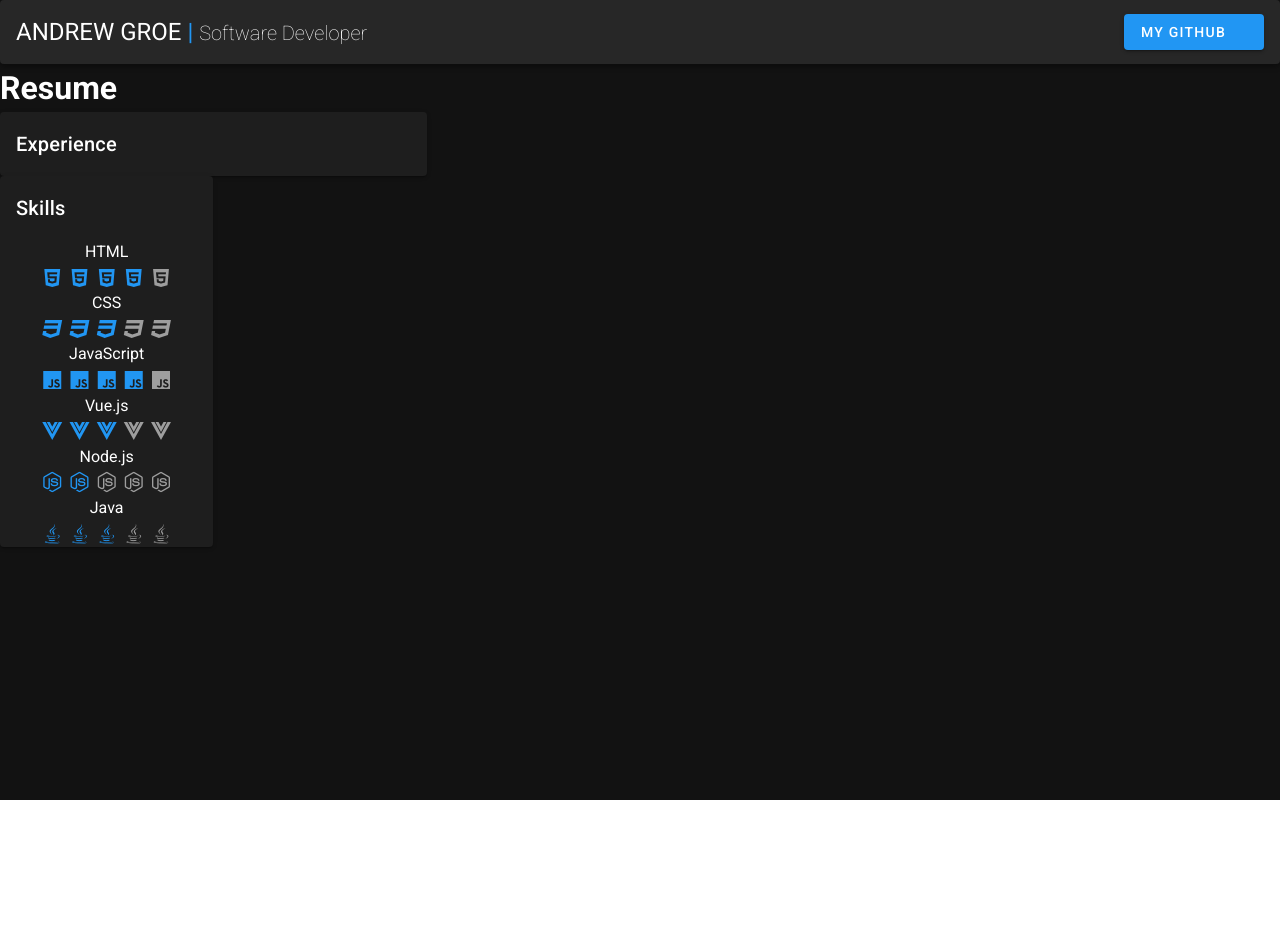
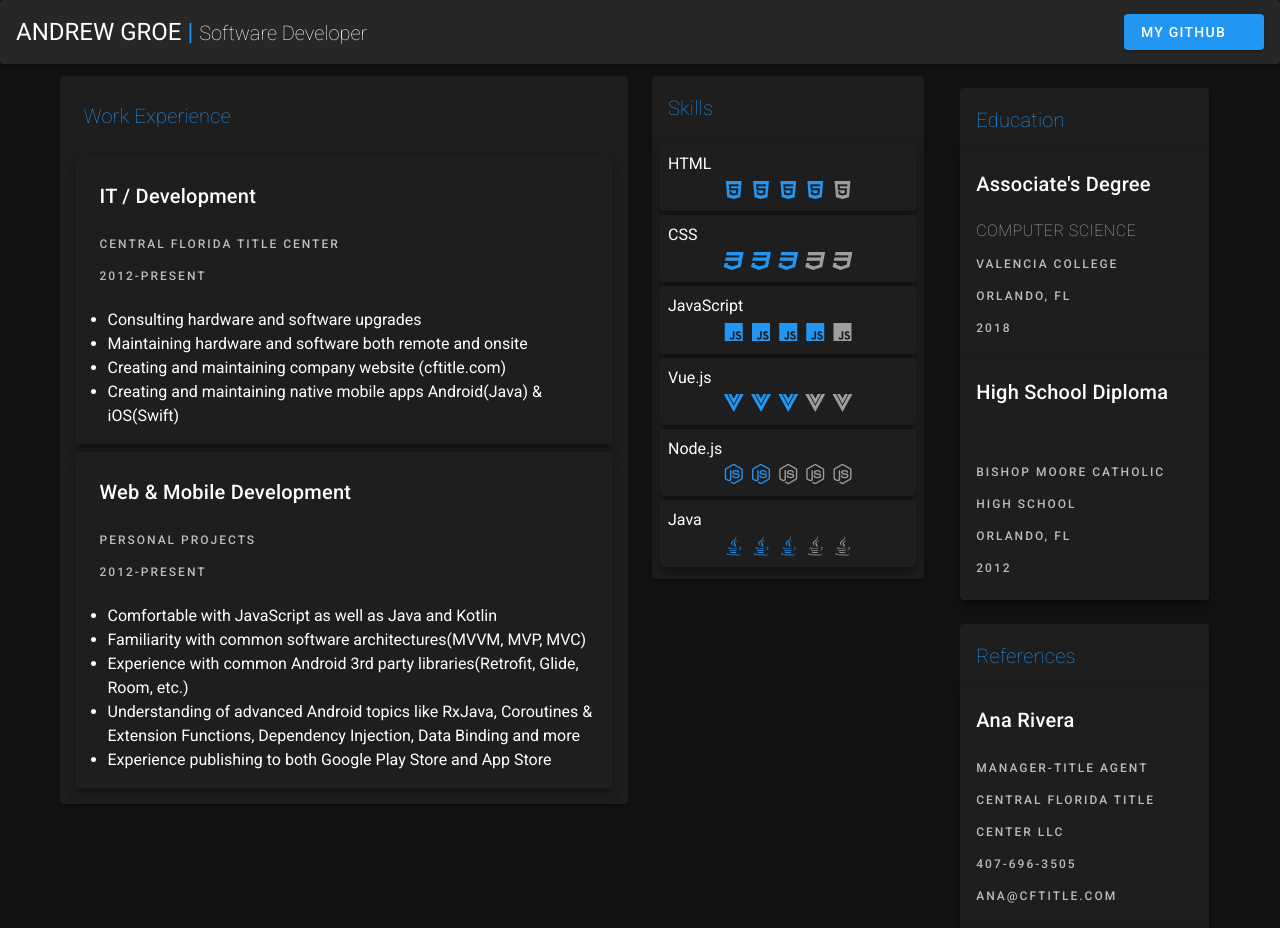
Before and after one commit to AndrewGroe/resume-site, a Vue app: page / in a window 1280 px wide. Shown: the top 928 px of the page. Before the commit the page ends 800 px from the top, so only its background shows below. Built offline with nearby package versions, Linux system fonts and the light colour scheme.

Commit message:
added vuetify 2.0 grid system

```diff
--- /dev/null
+++ b/src/components/Education.vue
@@ -0,0 +1,59 @@
+<template>
+  <div>
+
+    <v-card>
+      <v-card-title class="subtitle primary--text font-weight-thin">Education</v-card-title>
+      <v-card
+        v-for="school in schools"
+        :key="school.id"
+        elevation="8"
+      >
+        <v-card-title>{{ school.diploma }}</v-card-title>
+
+        <v-card-text class="overline">
+          <span
+            class="font-weight-thin body-1"
+            v-if="school.focus"
+          >
+            {{school.focus}}
+          </span>
+          <br>
+          {{school.name}}
+          <br>
+          {{school.location}}
+          <br>
+          {{school.date}}
+        </v-card-text>
+
+      </v-card>
+    </v-card>
+  </div>
+</template>
+
+<script>
+export default {
+  data: () => ({
+    schools: [
+      {
+        name: "Valencia College",
+        location: "Orlando, FL",
+        date: "2018",
+        diploma: "Associate's Degree",
+        focus: "Computer Science",
+        detail: "Completed various software engineering courses including C, Java and Android"
+      },
+      {
+        name: "Bishop Moore Catholic High School",
+        location: "Orlando, FL",
+        date: "2012",
+        diploma: "High School Diploma",
+        focus: null,
+        detail: "Recognized in the Florida Catholic newspaper for initiative and development skill after creating Android app for school without guidance"
+      }
+    ]
+  })
+}
+</script>
+
+<style lang="scss" scoped>
+</style>
--- a/src/components/Experience.vue
+++ b/src/components/Experience.vue
@@ -1,47 +1,69 @@
 <template>
   <div>
-    <v-flex xs12 md4>
-      <v-card>
-        <v-card-title>Experience</v-card-title>
-        <v-list-item v-for="job in jobs" :key="job.id"></v-list-item>
+
+    <v-card class="pa-2">
+
+      <v-card-title class="subtitle primary--text font-weight-thin">Work Experience</v-card-title>
+      <v-card
+        v-for="job in jobs"
+        :key="job.id"
+        class="pa-2 ma-2 pb-4"
+        elevation="8"
+      >
+        <v-card-title>{{job.position}}</v-card-title>
+        <v-card-text class="overline">
+
+          {{job.company}}
+          <br>
+          {{job.dates}}
+        </v-card-text>
+
+        <ul>
+          <li
+            v-for="responsibility in job.responsibilities"
+            :key="responsibility.key"
+          >
+            {{responsibility}}
+          </li>
+        </ul>
+
       </v-card>
-    </v-flex>
+
+    </v-card>
+
   </div>
 </template>
 
 <script>
 export default {
   data: () => ({
-    skills: [
+    jobs: [
       {
-        name: "HTML",
-        proficiency: 4,
-        icon: "mdi-language-html5"
+        company: "Central Florida Title Center",
+        position: "IT / Development",
+        dates: "2012-Present",
+        responsibilities: [
+          "Consulting hardware and software upgrades",
+          "Maintaining hardware and software both remote and onsite",
+          "Creating and maintaining company website (cftitle.com)",
+          "Creating and maintaining native mobile apps Android(Java) & iOS(Swift)"
+        ],
+        links: {
+          name: "Android App",
+          url: "https://tinyurl.com/cftcplaystore"
+        }
       },
       {
-        name: "CSS",
-        proficiency: 3,
-        icon: "mdi-language-css3"
-      },
-      {
-        name: "JavaScript",
-        proficiency: 4,
-        icon: "mdi-language-javascript"
-      },
-      {
-        name: "Vue.js",
-        proficiency: 3,
-        icon: "mdi-vuejs"
-      },
-      {
-        name: "Node.js",
-        proficiency: 2,
-        icon: "mdi-nodejs"
-      },
-      {
-        name: "Java",
-        proficiency: 3,
-        icon: "mdi-language-java"
+        company: "Personal Projects",
+        position: "Web & Mobile Development",
+        dates: "2012-present",
+        responsibilities: [
+          "Comfortable with JavaScript as well as Java and Kotlin",
+          "Familiarity with common software architectures(MVVM, MVP, MVC)",
+          "Experience with common Android 3rd party libraries(Retrofit, Glide, Room, etc.)",
+          "Understanding of advanced Android topics like RxJava, Coroutines & Extension Functions, Dependency Injection, Data Binding and more",
+          "Experience publishing to both Google Play Store and App Store"
+        ]
       }
     ]
   })
--- /dev/null
+++ b/src/components/References.vue
@@ -0,0 +1,54 @@
+<template>
+  <div>
+
+    <v-card>
+      <v-card-title class="subtitle primary--text font-weight-thin">References</v-card-title>
+      <v-card
+        v-for="reference in references"
+        :key="reference.id"
+        elevation="8"
+      >
+        <v-card-title>{{ reference.name }}</v-card-title>
+
+        <v-card-text class="overline">
+
+          {{reference.position}}
+          <br>
+          {{reference.company}}
+          <br>
+          {{reference.phone}}
+          <br>
+          {{reference.email}}
+        </v-card-text>
+
+      </v-card>
+    </v-card>
+
+  </div>
+</template>
+
+<script>
+export default {
+  data: () => ({
+    references: [
+      {
+        name: "Ana Rivera",
+        position: "Manager-Title Agent",
+        company: "Central Florida Title Center LLC",
+        phone: "407-696-3505",
+        email: "ana@cftitle.com"
+      },
+      {
+        name: "Salvatore Raitano",
+        position: "Middle Office-Derivatives",
+        company: "Bank of New York",
+        phone: "407-493-4960",
+        email: "salraitano@gmail.com"
+      }
+    ]
+  })
+}
+</script>
+
+<style lang="scss" scoped>
+</style>
--- a/src/components/Resume.vue
+++ /dev/null
@@ -1,19 +0,0 @@
-<template>
-  <div class="hello">
-    <h1>Resume</h1>
-    <Experience />
-    <Skills />
-  </div>
-</template>
-
-<script>
-import Experience from "./Experience";
-import Skills from "./Skills";
-
-export default {
-  components: {
-    Experience,
-    Skills
-  }
-};
-</script>
--- a/src/components/Skills.vue
+++ b/src/components/Skills.vue
@@ -1,21 +1,26 @@
 <template>
   <div>
-    <v-flex class="text-center" xs12 md2>
-      <v-card>
-        <v-card-title>Skills</v-card-title>
-        <div v-for="skill in this.skills" :key="skill.id">
-          {{ skill.name }}
+    <v-card class="pb-2">
+      <v-card-title class="subtitle primary--text font-weight-thin">Skills</v-card-title>
+      <v-card
+        v-for="skill in this.skills"
+        :key="skill.id"
+        class="pa-2 mx-2 my-1"
+        elevation="8"
+      >
+        <span>{{ skill.name }}</span>
         <v-rating
           dense
+          class="text-center"
           :value="skill.proficiency"
           :empty-icon="skill.icon"
           :full-icon="skill.icon"
           color="primary"
           background-color="grey"
         ></v-rating>
-        </div>
       </v-card>
-    </v-flex>
+    </v-card>
+
   </div>
 </template>
 
--- a/src/router.js
+++ b/src/router.js
@@ -1,6 +1,6 @@
 import Vue from 'vue'
 import Router from 'vue-router'
-import Home from './views/Home.vue'
+import Resume from './views/Resume.vue'
 
 Vue.use(Router)
 
@@ -10,8 +10,8 @@
   routes: [
     {
       path: '/',
-      name: 'home',
-      component: Home
+      name: 'resume',
+      component: Resume
     },
     {
       path: '/about',
--- a/src/views/Home.vue
+++ /dev/null
@@ -1,13 +0,0 @@
-<template>
-  <Resume />
-</template>
-
-<script>
-import Resume from '../components/Resume';
-
-export default {
-  components: {
-    Resume,
-  },
-};
-</script>
--- /dev/null
+++ b/src/views/Resume.vue
@@ -0,0 +1,42 @@
+<template>
+  <div>
+    <v-container>
+      <v-row>
+
+        <v-col cols="6">
+          <Experience />
+        </v-col>
+
+        <v-col cols="3">
+          <Skills />
+        </v-col>
+
+        <v-col cols="3">
+          <v-col cols="12">
+            <Education />
+          </v-col>
+          <v-col cols="12">
+            <References />
+          </v-col>
+        </v-col>
+      </v-row>
+    </v-container>
+
+  </div>
+</template>
+
+<script>
+import Experience from "../components/Experience";
+import Skills from "../components/Skills";
+import References from "../components/References";
+import Education from "../components/Education";
+
+export default {
+  components: {
+    Experience,
+    Skills,
+    References,
+    Education
+  }
+};
+</script>
```
Lines whose indentation alone changed are shown as unchanged.
